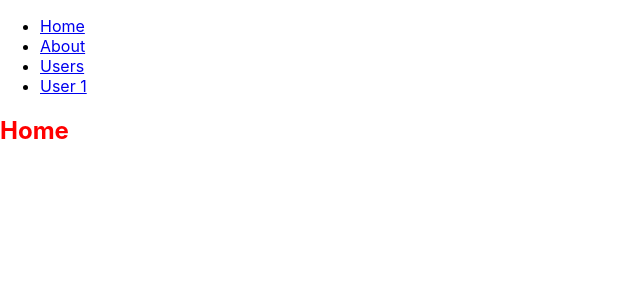
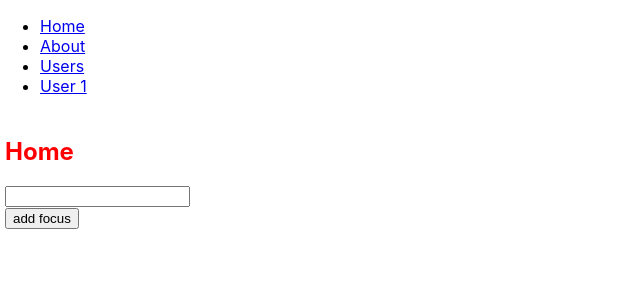
Before and after one commit to Grumbash/react-lessons, a React (Create React App) app: page / in a window 1280 px wide. Shown: the top 300 px of the page, without its empty margins (0-640 px from the left). Built offline with nearby package versions, Linux system fonts and the light colour scheme.

Commit message:
add refs

```diff
--- a/src/App.js
+++ b/src/App.js
@@ -1,4 +1,4 @@
-import React from "react";
+import React, { useRef } from "react";
 import {
   BrowserRouter as Router,
   Route,
@@ -50,7 +50,20 @@ export default function App() {
 }
 
 function Home() {
-  return <h2 style={{ color: "red" }}>Home</h2>;
+  const myRef = useRef();
+
+  const handleClick = () => {
+    console.log(myRef);
+    myRef.current.value = "LOL";
+  };
+
+  return (
+    <div style={{ padding: "5px" }}>
+      <h2 style={{ color: "red" }}>Home</h2>
+      <input ref={myRef} style={{ display: "block" }} />
+      <button onClick={handleClick}>add focus</button>
+    </div>
+  );
 }
 
 function About() {
```
